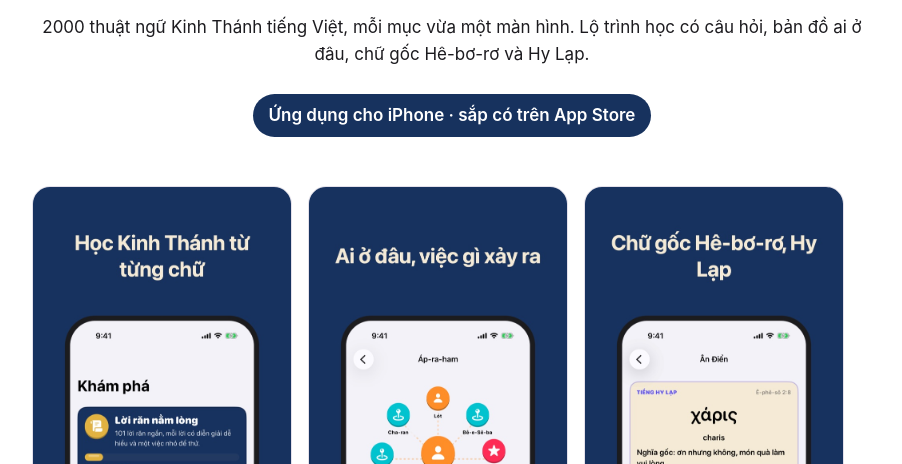
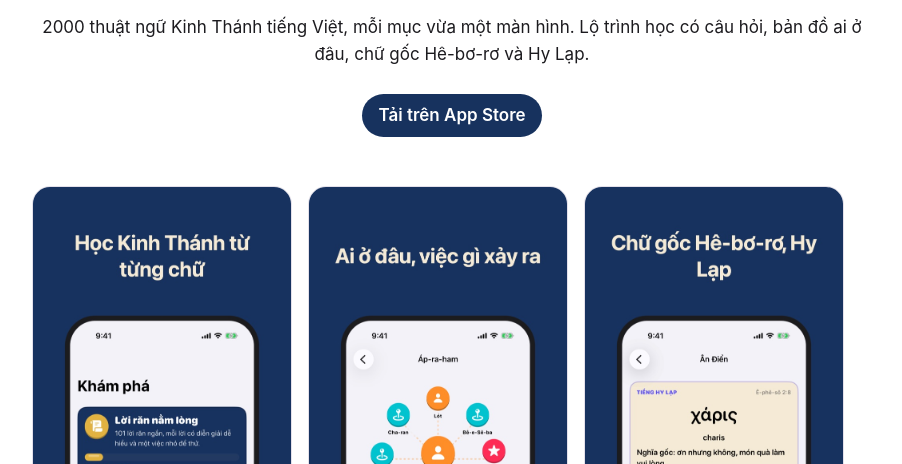
Before and after one commit to DLHkaizen/tudienkinhthanh, a plain HTML site: page index.html in a window 1280 px wide. Shown: the part 336-800 px from the top of the page, without its empty margins (188-1090 px from the left). Drawn offline with Linux system fonts and the light colour scheme.

Commit message:
Link the App Store page now that Từ Điển Kinh Thánh 1.0 is live

```diff
--- a/index.html
+++ b/index.html
@@ -26,7 +26,7 @@
     <h1>Từ Điển Kinh Thánh</h1>
     <p class="lead">Chữ gốc, bản đồ, lộ trình học</p>
     <p>2000 thuật ngữ Kinh Thánh tiếng Việt, mỗi mục vừa một màn hình. Lộ trình học có câu hỏi, bản đồ ai ở đâu, chữ gốc Hê-bơ-rơ và Hy Lạp.</p>
-    <p class="store-note">Ứng dụng cho iPhone · sắp có trên App Store</p>
+    <p><a class="store-note" href="https://apps.apple.com/us/app/t%E1%BB%AB-%C4%91i%E1%BB%83n-kinh-th%C3%A1nh/id6826033072" target="_blank" rel="noopener">Tải trên App Store</a></p>
   </section>
 
   <section class="shots" aria-label="Ảnh màn hình">
```
